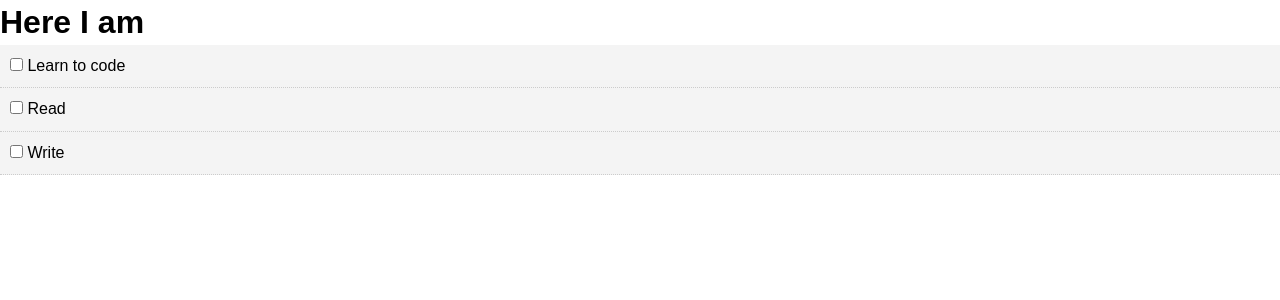
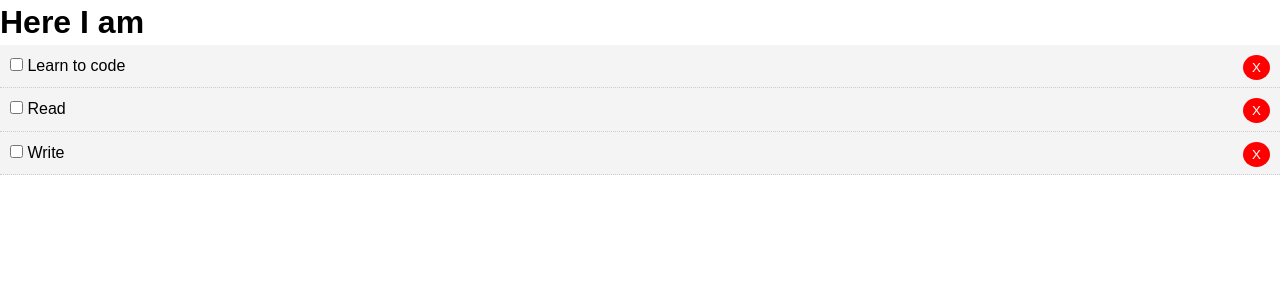
Before and after one commit to vlttx/todo, a React (Create React App) app: page / in a window 1280 px wide. Shown: the top 300 px of the page. Built offline with nearby package versions, Linux system fonts and the light colour scheme; the HTML template or start-up script is replaced by a standard one.

Commit message:
add delete item function

```diff
--- a/src/App.js
+++ b/src/App.js
@@ -23,7 +23,7 @@
     }
     ]
   }
-
+//toggle complete
     markComplete = (id) => {
      this.setState({todos: this.state.todos.map(todo => {
       if(todo.id === id){
@@ -32,11 +32,16 @@
       return todo;
      })});
 }
+//deletes the Todo, but returns it after refresh since we dont have the database or backend
+delTodo = (id) => {
+  this.setState({ todos: [...this.state.todos.filter(todo => todo.id !== id)]})
+}
   render(){
   return (
     <div className="App">
     <h1> Here I am </h1>
-    <Todos todos={this.state.todos} markComplete={this.markComplete}/>
+    <Todos todos={this.state.todos} markComplete={this.markComplete}
+    delTodo={this.delTodo}/>
        </div>
 
   );
--- a/src/components/TodoItem.js
+++ b/src/components/TodoItem.js
@@ -18,6 +18,7 @@
   	<p>
   	<input type="checkbox" onChange={this.props.markComplete.bind(this, id)}/> {' '}
   	{ title}
+  	<button onClick={this.props.delTodo.bind(this, id)} style={btnStyle}>X</button>
   	</p>
   	</div>
   	)
@@ -27,7 +28,15 @@
 TodoItem.propTypes = {
 	todos: PropTypes.object.isRequired
 }
-
+const btnStyle = {
+	background: '#ff0000',
+	color: '#fff',
+	border: 'none',
+	padding: '5px 9px',
+	borderRadius: '50%',
+	cursor: 'pointer',
+	float: 'right'
+}
 // const itemStyle = {
 // 	backgroundColor: '#f4f4f4'
 // }
--- a/src/components/Todos.js
+++ b/src/components/Todos.js
@@ -6,7 +6,7 @@
 
 render(){
   return this.props.todos.map((todo) => (
-  	<TodoItem key={todo.id} todo={todo} markComplete={this.props.markComplete}/>));
+  	<TodoItem key={todo.id} todo={todo} markComplete={this.props.markComplete} delTodo={this.props.delTodo}/>));
 }
 }
 //PropTypes
--- /dev/null
+++ b/src/components/layout/header.js
@@ -0,0 +1 @@
+import React from 'react';
```
